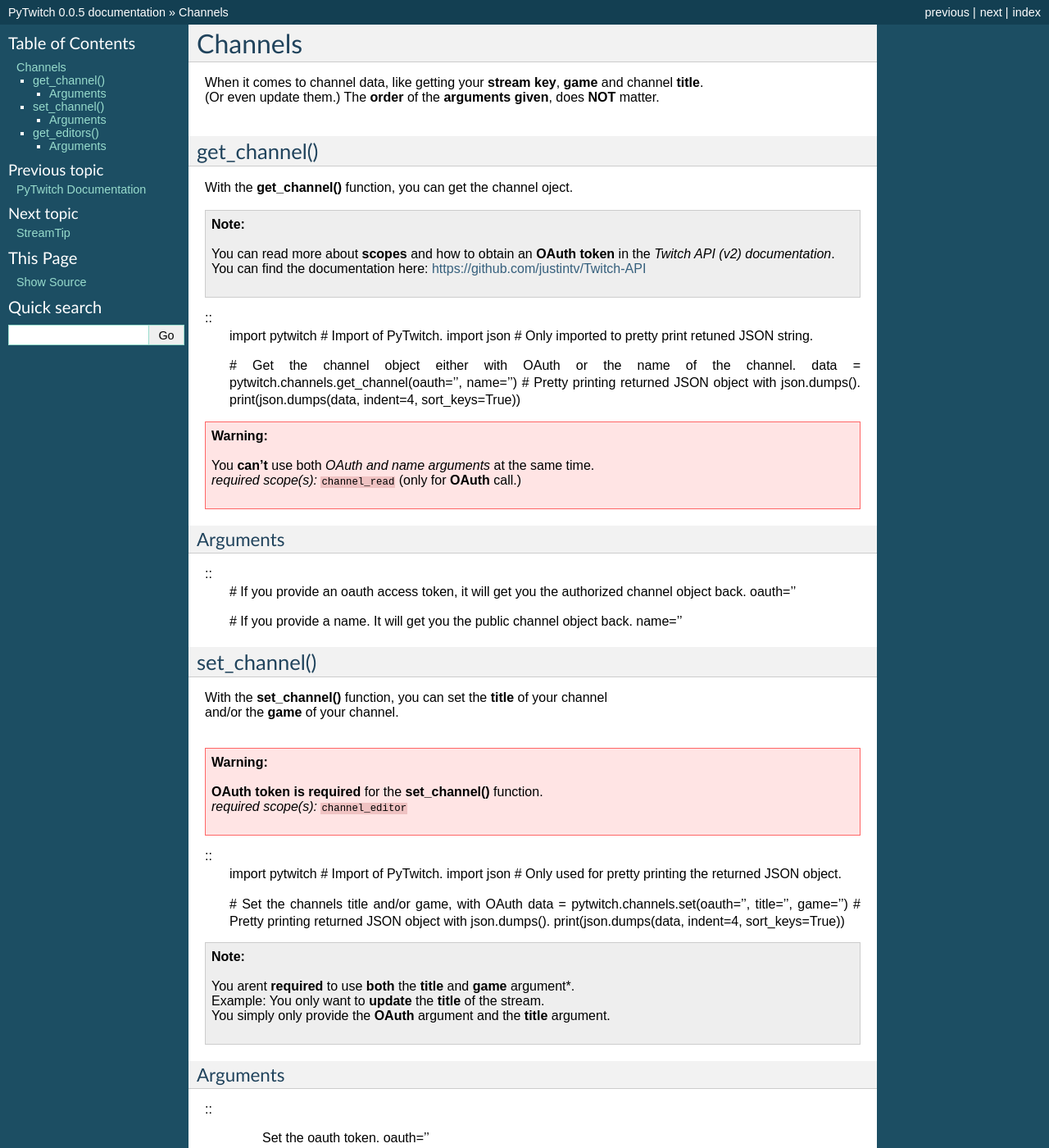
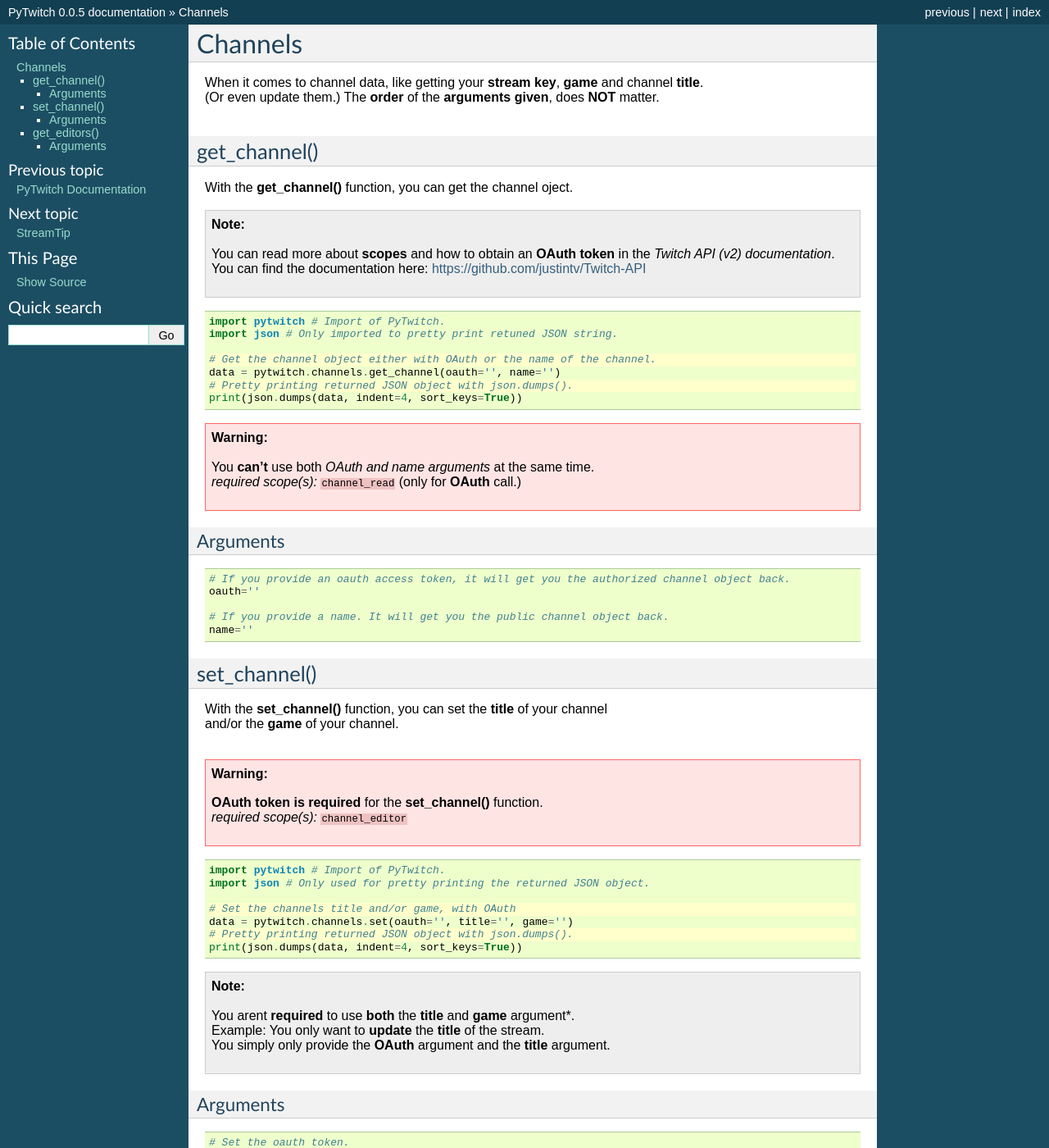
Before and after one commit to CAISC/pytwitch, a Sphinx documentation site: the page built from docs/source/channels.rst, in a window 1280 px wide and 1400 px high. Shown: the whole window at 82% size. Built offline with Sphinx 7.4.7, drawn with Linux system fonts in a browser that asks for light colours; some of the changed text lies outside the part shown.

Commit message:
Trying to fix readthedocs.org specific and doing some better formating in the process

```diff
--- a/docs/source/channels.rst
+++ b/docs/source/channels.rst
@@ -15,7 +15,9 @@
 	|  You can find the documentation here: https://github.com/justintv/Twitch-API
 	|
 
-::
+.. code-block:: python
+	:emphasize-lines: 4,6
+
 	import pytwitch # Import of PyTwitch.
 	import json # Only imported to pretty print retuned JSON string.
 
@@ -32,7 +34,8 @@
 Arguments
 ^^^^^^^^^
 
-::
+.. code-block:: python
+
 	# If you provide an oauth access token, it will get you the authorized channel object back.
 	oauth=''
 
@@ -69,15 +74,16 @@
 Arguments
 ^^^^^^^^^
 
-::
-	Set the oauth token.
+.. code-block:: python
+
+	# Set the oauth token.
 	oauth=''
 
-	#Set the stream title.
+	# Set the stream title.
 	title=''
 
-    #Set the game title.
-	game=''``
+	# Set the game title.
+	game=''
 
 get_editors()
 -------------
@@ -101,6 +109,7 @@
 Arguments
 ^^^^^^^^^
 
-::
-	Set the oauth token.
+.. code-block:: python
+
+	# Set the oauth token.
 	oauth=''
--- a/docs/source/index.rst
+++ b/docs/source/index.rst
@@ -45,7 +45,8 @@
 Install
 -------
 
-::
+.. code-block :: bash
+
 	$ pip install pytwitch
 
 .. note::
```
Also changed, not shown: other parts of docs/source/channels.rst (+6 -2 lines), docs/source/streamtip.rst (+5 -2 lines).
